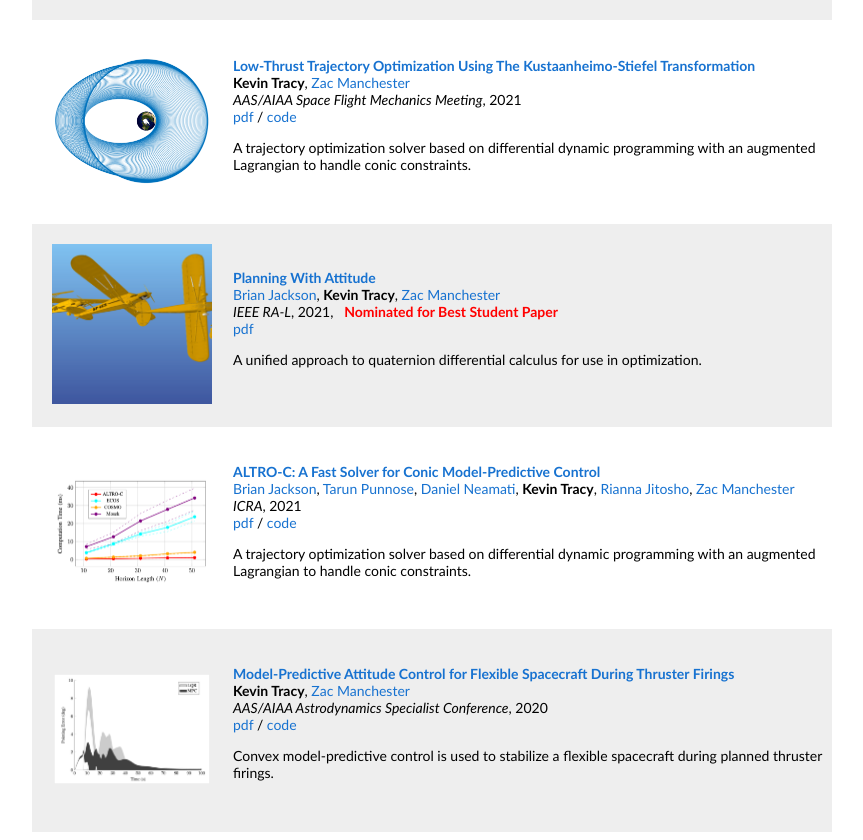
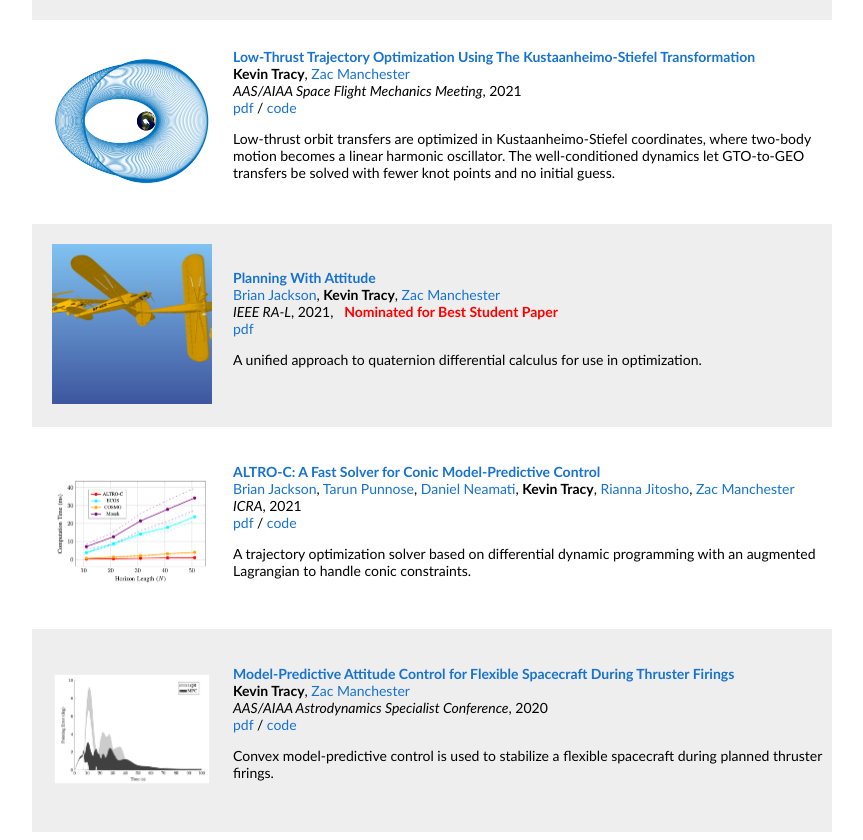
Before and after one commit to kevin-tracy/kevin-tracy.github.io, a plain HTML site: page index.html in a window 1280 px wide. Shown: the part 3726-4566 px from the top of the page, without its empty margins (208-1071 px from the left). Drawn offline with Linux system fonts and the light colour scheme.

Commit message:
Write a proper description for the KS low-thrust paper
Co-Authored-By: Claude Opus 5.5 <noreply@anthropic.com>

```diff
--- a/index.html
+++ b/index.html
@@ -479,7 +479,7 @@
          <br>
               <a href="http://roboticexplorationlab.org/papers/ks_low_thrust.pdf">pdf</a>  /
               <a href="https://github.com/RoboticExplorationLab/KSLowThrust">code</a>
-              <p>A trajectory optimization solver based on differential dynamic programming with an augmented Lagrangian to handle conic constraints.</p>
+              <p>Low-thrust orbit transfers are optimized in Kustaanheimo-Stiefel coordinates, where two-body motion becomes a linear harmonic oscillator. The well-conditioned dynamics let GTO-to-GEO transfers be solved with fewer knot points and no initial guess.</p>
             </td>
           </tr>
 
```
